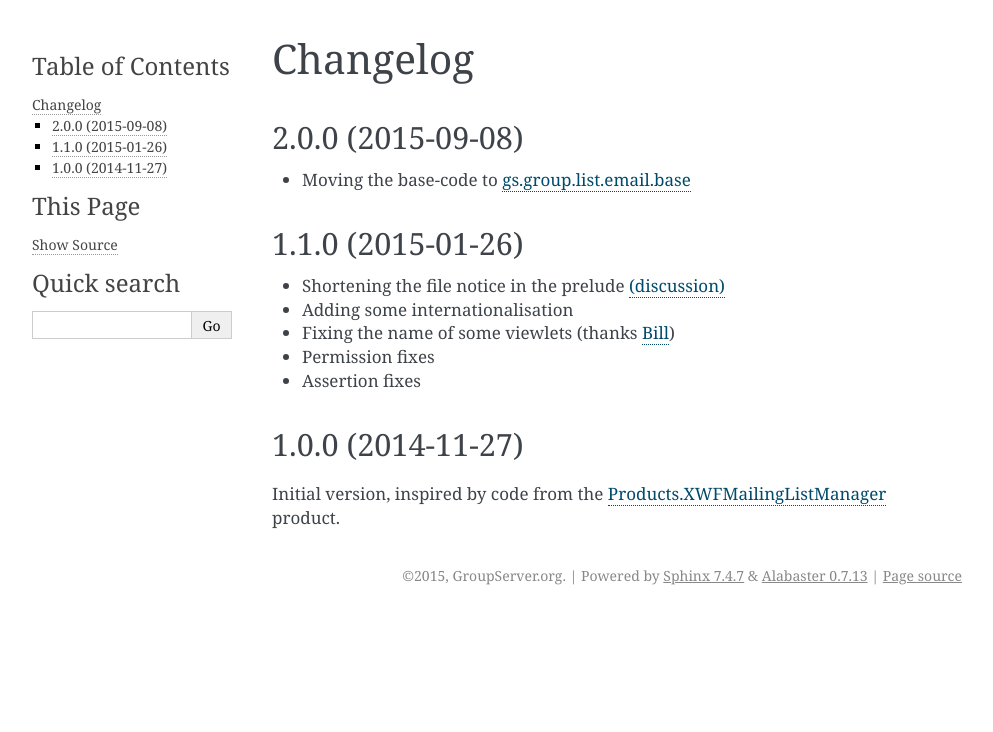
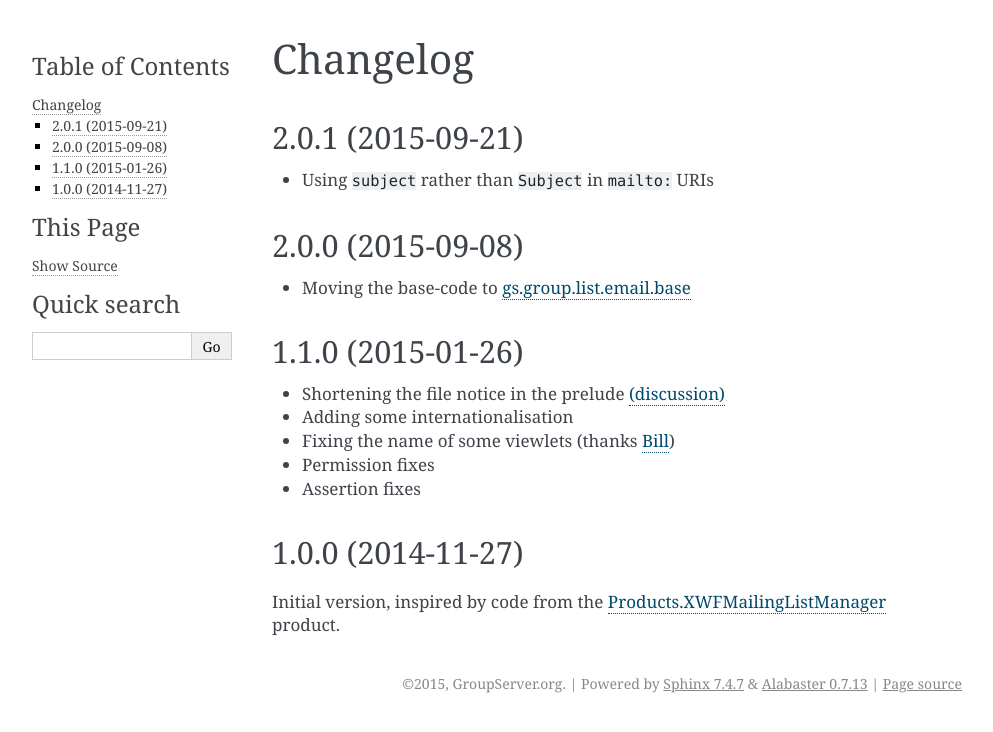
Before and after one commit to joecot/gs.group.list.email.text, a Sphinx documentation site: the page built from docs/HISTORY.rst, in a window 1280 px wide. Shown: the top 732 px of the page, without its empty margins (148-1141 px from the left). Built offline with Sphinx 7.4.7, drawn with Linux system fonts in a browser that asks for light colours.

Commit message:
Bumping the version number

```diff
--- a/docs/HISTORY.rst
+++ b/docs/HISTORY.rst
@@ -1,5 +1,10 @@
 Changelog
 =========
+
+2.0.1 (2015-09-21)
+------------------
+
+* Using ``subject`` rather than ``Subject`` in ``mailto:`` URIs
 
 2.0.0 (2015-09-08)
 ------------------
--- a/version.py
+++ b/version.py
@@ -1,5 +1,5 @@
 # -*- coding: utf-8 -*-
-version = '2.0.0'
+version = '2.0.1'
 release = False
 
 #--------------------------------------------------------------------------#
```
